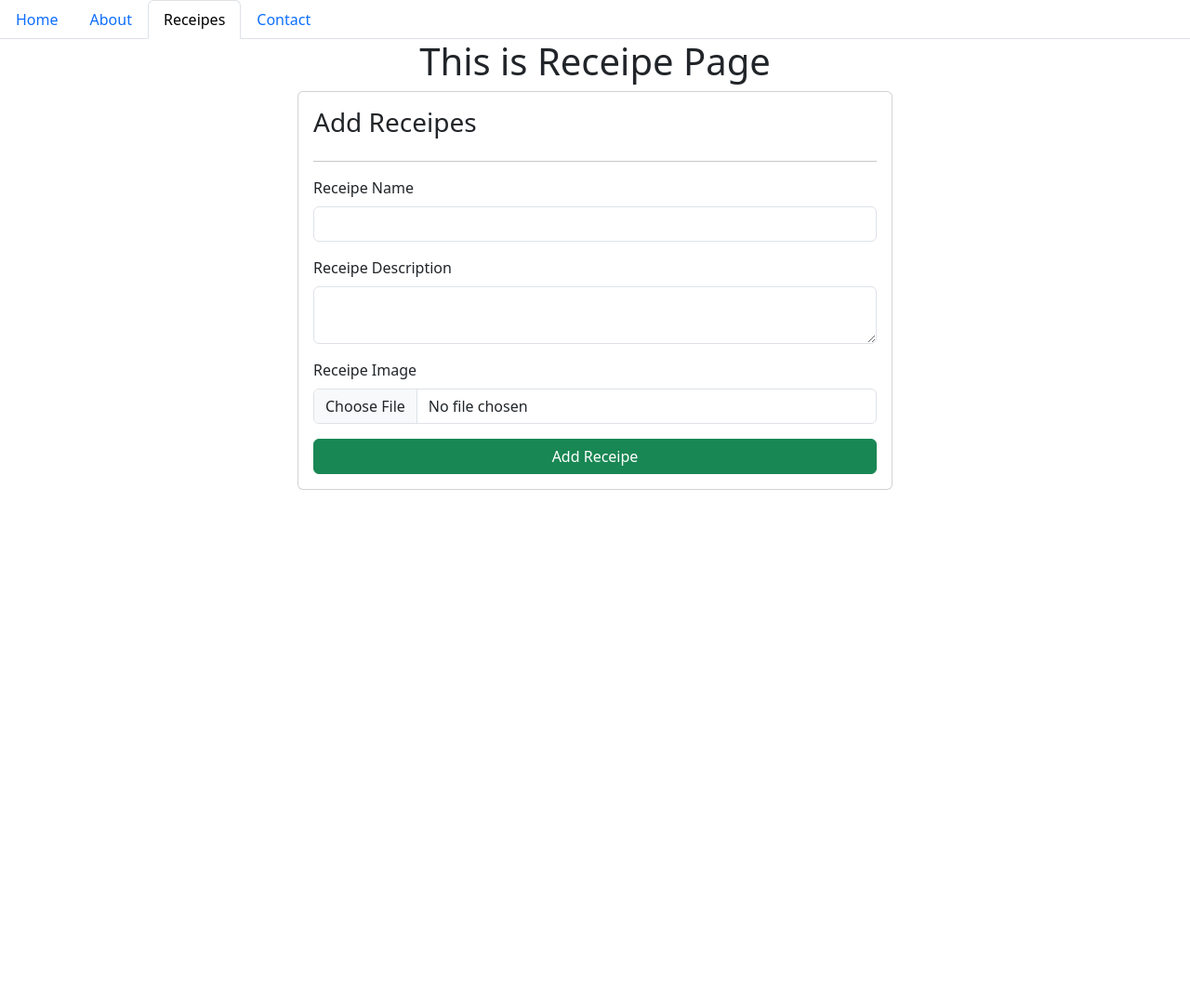
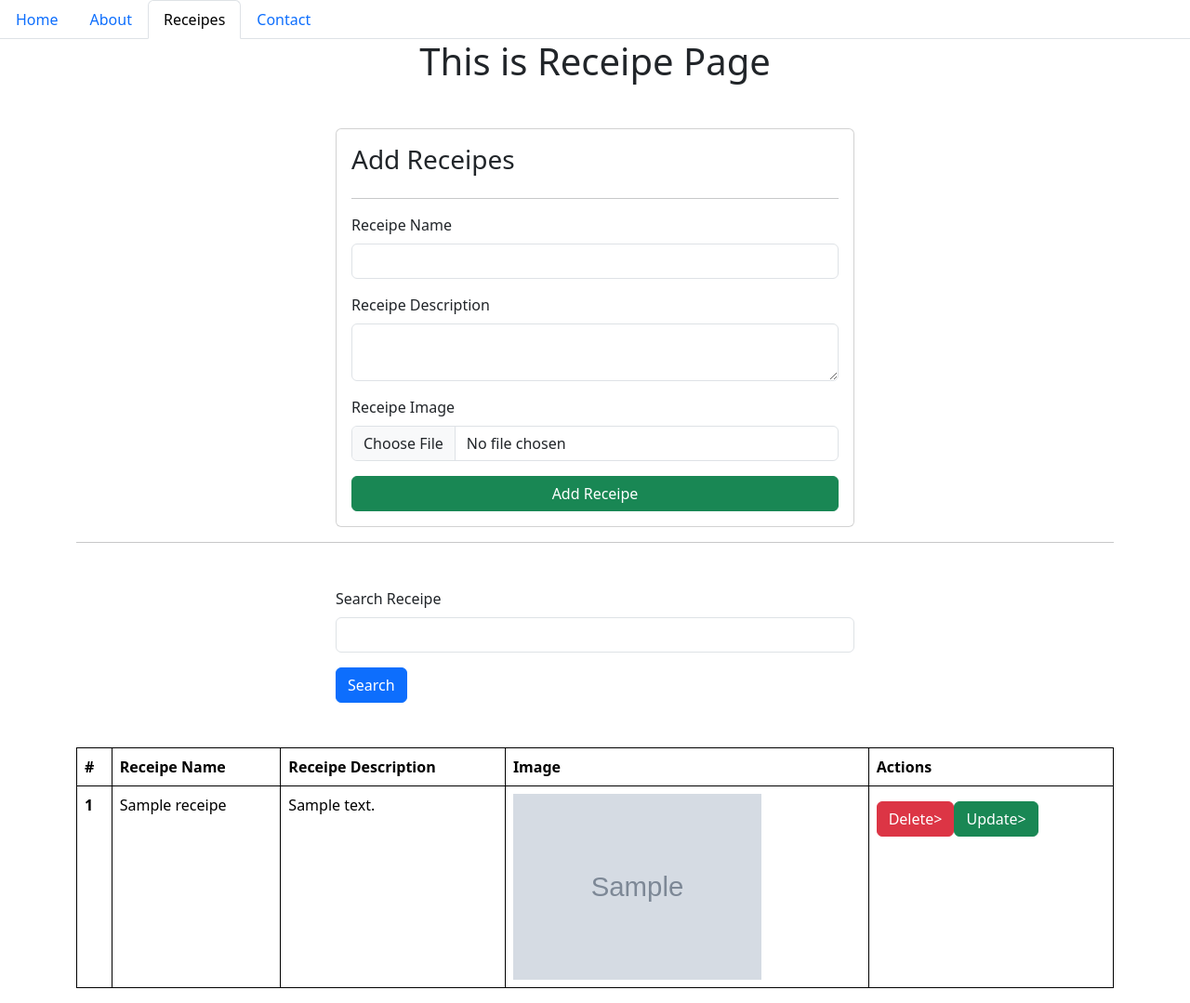
Before and after one commit to Tijo-11/week4, a Django app: page /receipes/ in a window 1280 px wide. Shown: the whole page at 93% size. Before the commit the page ends 527 px from the top, so only its background shows below. Run offline with Django 5.2, Linux system fonts and the light colour scheme; tables that the repository leaves empty hold one stand-in row (values such as "Sample post"); grey boxes marked "Sample" are stand-in pictures.

Commit message:
Few more steps to complete receipe

```diff
--- a/project1/urls.py
+++ b/project1/urls.py
@@ -1,23 +1,12 @@
-"""
-URL configuration for project1 project.
 
-The `urlpatterns` list routes URLs to views. For more information please see:
-    https://docs.djangoproject.com/en/5.1/topics/http/urls/
-Examples:
-Function views
-    1. Add an import:  from my_app import views
-    2. Add a URL to urlpatterns:  path('', views.home, name='home')
-Class-based views
-    1. Add an import:  from other_app.views import Home
-    2. Add a URL to urlpatterns:  path('', Home.as_view(), name='home')
-Including another URLconf
-    1. Import the include() function: from django.urls import include, path
-    2. Add a URL to urlpatterns:  path('blog/', include('blog.urls'))
-"""
 from django.contrib import admin
 from django.urls import path
 from home.views import *
 from vege.views import *
+from django.conf.urls.static import static
+from django.conf import settings
+from django.contrib.staticfiles.urls import staticfiles_urlpatterns
+
 
 urlpatterns = [
     path('admin/', admin.site.urls),
@@ -25,4 +14,13 @@ urlpatterns = [
     path('contact/', contact, name="contact"),
     path('about/', about, name="about"),
     path('receipes/', receipes, name="receipes"),
-]#blank suggests calling default port, that is 8000
+    path('delete_receipe/<id>', delete_receipe, name="delete_receipe"),
+    path('update_receipe/<id>', update_receipe, name="update_receipe"),
+] +static(settings.MEDIA_URL, document_root=settings.MEDIA_ROOT)#blank suggests calling default port, that is 8000
+
+# if settings.DEBUG:
+#     urlpatterns += static(settings.MEDIA_URL, document_root=settings.MEDIA_ROOT)
+
+# urlpatterns += staticfiles_urlpatterns
+if settings.DEBUG:
+    urlpatterns += static(settings.MEDIA_URL, document_root=settings.MEDIA_ROOT)
--- a/vege/templates/receipes.html
+++ b/vege/templates/receipes.html
@@ -6,7 +6,7 @@ Project 1 Receipes
 {% block start %}
 <ul class="nav nav-tabs">
     <li class="nav-item">
-        <a class="nav-link" href="/">Home </a>
+        <a class="nav-link" href="/">Home</a>
     </li>
     <li class="nav-item">
         <a class="nav-link" href="/about/">About</a>
@@ -20,7 +20,7 @@ Project 1 Receipes
 </ul>
 
 <h1>This is Receipe Page</h1>
-    <div clas="container mt-5">
+<div class="container mt-5">
     <form class="col-6 mx-auto card p-3" method="post" enctype="multipart/form-data">
         {% csrf_token %}
         <h3>Add Receipes</h3>
@@ -37,10 +37,63 @@ Project 1 Receipes
             <label for="receipeImage" class="form-label">Receipe Image</label>
             <input name="receipe_image" type="file" class="form-control">
         </div>
-            <button type="submit" class="btn btn-success" id="myButton">Add Receipe
-
-            </button>
+        <button type="submit" class="btn btn-success" id="myButton">Add Receipe</button>
+    </form>
+    <hr>
+    <div class="mt-5">
+        <div class="mx-auto col-6 ">
+            <form >
+            <div class="mb-3">
+                <label for="search_receipe" class="form-label">Search Receipe</label>
+                <input name="search" type="text" required class="form-control">
+            </div>
+            <button type="submit" class="btn btn-primary">Search </button>
             </form>
         </div>
-    <script src="{% url 'receipes' %}/projects/project1/vege/templates/scripts.js"></script>
+    </div>
+
+    <table class="table mt-5">
+        <thead>
+          <tr>
+            <th scope="col">#</th>
+            <th scope="col">Receipe Name</th>
+            <th scope="col">Receipe Description</th>
+            <th scope="col">Image</th>
+            <th scope="col">Actions</th>
+          </tr>
+        </thead>
+        <tbody>
+            {% for receipe in receipes %}
+          <tr>
+            <th scope="row">{{forloop.counter}}</th>
+            <td>{{receipe.receipe_name}}</td>
+            <td>{{receipe.receipe_description}}</td>
+            <td>
+                <img src="/media/{{receipe.receipe_image}}" style="height: 200px;">
+
+            </td>
+            <td>
+                <a href="/delete_receipe/{{receipe.id}}" class="btn btn-danger mt-2">Delete>
+                <a href="/update_receipe/{{receipe.id}}" class="btn btn-success mt-2">Update>
+            </td>
+          </tr>
+          {% endfor %}
+        </tbody>
+      </table>
+
+
+
+
+</div>
+
+<!--
+<script>
+    document.getElementById('myButton').addEventListener('click', function(event) {
+        event.preventDefault(); // Prevent the form from submitting
+        alert("Recipe has been added!"); // Display the alert
+        // If you want to submit the form after the alert, you can manually submit it here:
+        // document.querySelector('form').submit();
+    });
+</script>
+-->
 {% endblock %}
--- a/vege/views.py
+++ b/vege/views.py
@@ -1,5 +1,6 @@
 from django.shortcuts import render,redirect
 from .models import *
+from django.http import HttpResponse
 
 # Create your views here.
 def receipes(request):
@@ -17,5 +18,26 @@ def receipes(request):
             receipe_image=receipe_image)
 
         return redirect('/receipes')
+    queryset=Receipe.objects.all()
+    context={'receipes':queryset}
+    return render(request, 'receipes.html',context)
 
-    return render(request, 'receipes.html')
+def delete_receipe(request, id):
+    queryset= Receipe.objects.get(id = id)
+    queryset.delete()
+    return redirect('/receipes')
+
+def update_receipe(request, id):
+    queryset= Receipe.objects.get(id = id)
+    if request.method=="POST":
+        data=request.POST
+        receipe_name=data.get('receipe_name')
+        receipe_description=data.get('receipe_description')
+        receipe_image=request.FILES.get('receipe_image')
+        queryset.receipe_name=receipe_name
+        queryset.receipe_description=receipe_description
+        queryset.receipe_image=receipe_image
+        queryset.save()
+        return redirect('/receipes')
+    context={'receipe':queryset}
+    return render(request, 'update_receipes.html',context)
```
Also changed, not shown: project1/settings.py (+9 -14 lines), vege/templates/update_receipes.html (added, +58 -0 lines), media/Chicken-clear-soup-recipe-restaurant-stylesoup-without-cornflour-2-720x720.webp (added), media/beef_steak.jpg (renamed from beef_steak.jpg), media/beef_steak_4Ps4aZ6.jpg (renamed from beef_steak_4Ps4aZ6.jpg), media/ceasear.jpg (renamed from ceasear.jpg), media/royal-rice-may-220461.jpg (added), media/royal-rice-may-220461_kBoBXen.jpg (added), media/vanilla_puddimg.jpg (renamed from vanilla_puddimg.jpg), media/vanilla_puddimg_NPRq9pj.jpg (renamed from vanilla_puddimg_NPRq9pj.jpg), 1 other file. Lines whose indentation alone changed are shown as unchanged.
